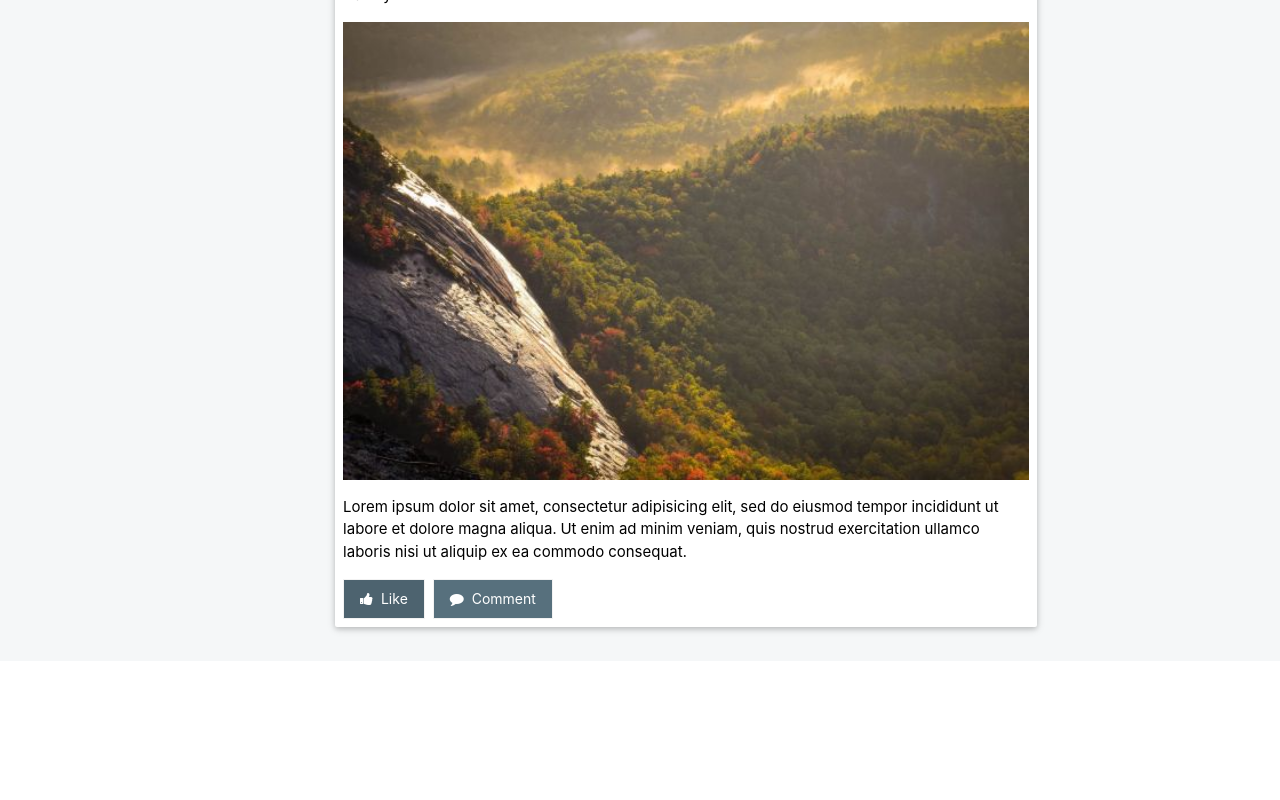
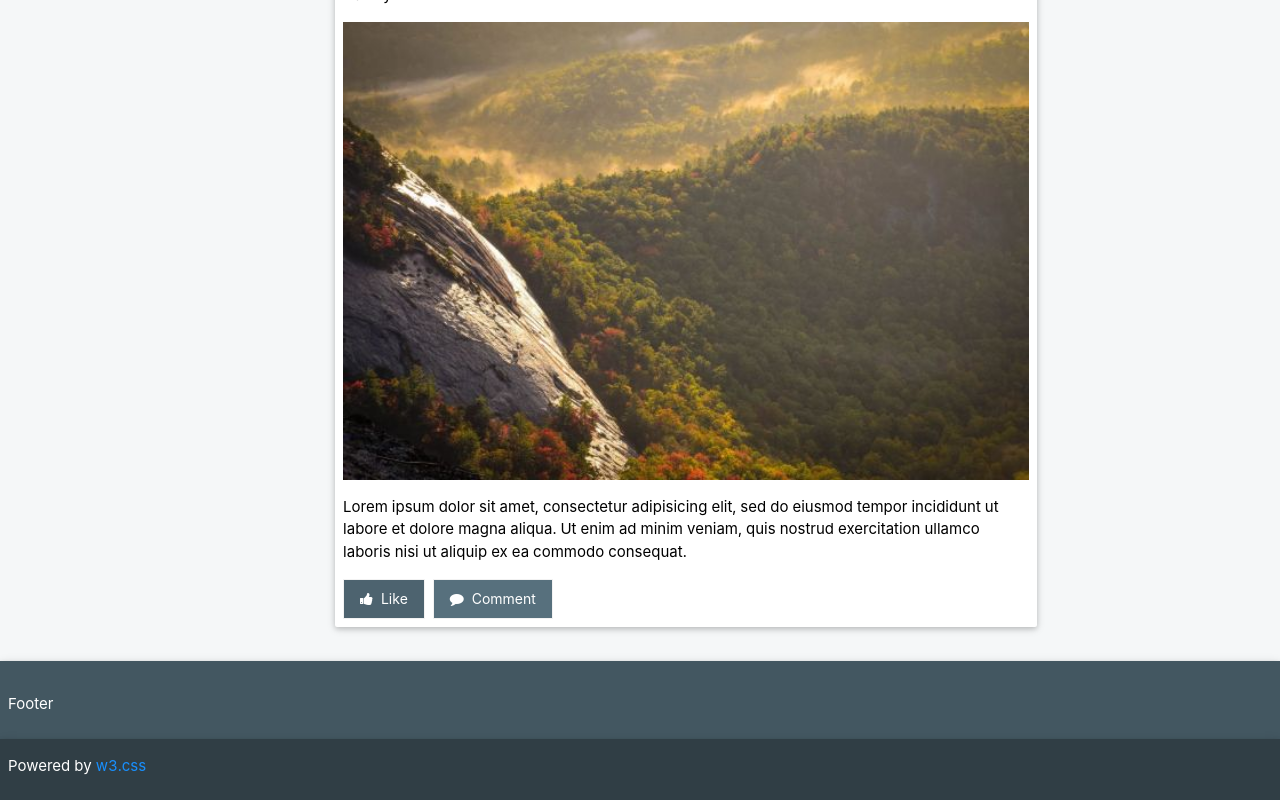
Before and after one commit to ravindrakumarkumawat/social-page, a React (Create React App) app: page / in a window 1280 px wide. Shown: the part 1160-1960 px from the top of the page. Before the commit the page ends 1821 px from the top, so only its background shows below. Built offline with nearby package versions, Linux system fonts and the light colour scheme.

Commit message:
footer is added

```diff
--- /dev/null
+++ b/src/components/Layout/Footer/index.js
@@ -0,0 +1,17 @@
+import React from 'react'
+import NormalCard from '../../common/NormalCard'
+
+const Footer = () => {
+  return (
+    <>
+  <NormalCard  background="bg-footer1" border={false} borderRadius={false}>
+    <p>Footer</p>
+  </NormalCard>
+  <NormalCard background="bg-footer2"  border={false} borderRadius={false}>
+    <p>Powered by <a href="https://www.w3schools.com/w3css/default.asp" target="_blank">w3.css</a></p>
+  </NormalCard>
+</>
+  )
+}
+
+export default Footer
--- a/src/components/Layout/Home/index.js
+++ b/src/components/Layout/Home/index.js
@@ -3,11 +3,13 @@ import NormalRow from '../../common/NormalRow'
 import NormalCol from '../../common/NormalCol'
 import Navbar from '../../Navbar'
 import './Home.css'
+import Footer from '../Footer'
 
 const Home = ({
   children
 }) => {
   return (
+    <>
       <NormalRow>
         <NormalCol span={24}>
           <Navbar />
@@ -18,6 +20,8 @@ const Home = ({
           </NormalCol>
         </NormalCol>
       </NormalRow>
+      <Footer />
+    </>
   )
 }
 
--- a/src/components/common/NormalCard/NormalCard.css
+++ b/src/components/common/NormalCard/NormalCard.css
@@ -23,3 +23,17 @@
   color: rgb(0, 0, 0);
   background-color: rgb(223, 229, 232);
 }
+
+.bg-footer1 {
+  color: #fff;
+  background-color: #435761;
+
+  padding-top: 2rem;
+}
+
+.bg-footer2 {
+  color: #fff;
+  background-color: #303e45;
+
+  padding-top: 1rem;
+}
```
Lines whose indentation alone changed are shown as unchanged.
